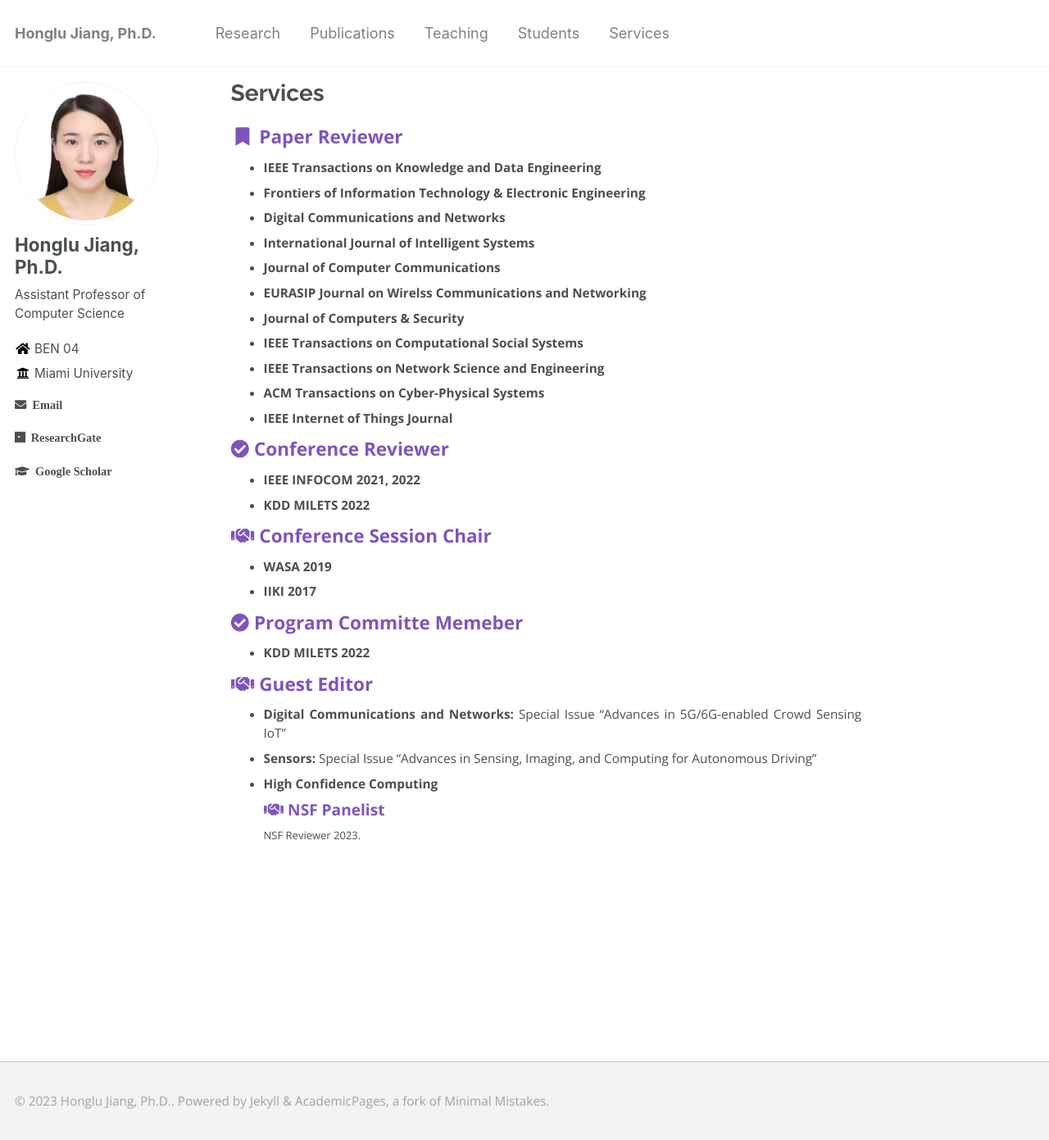
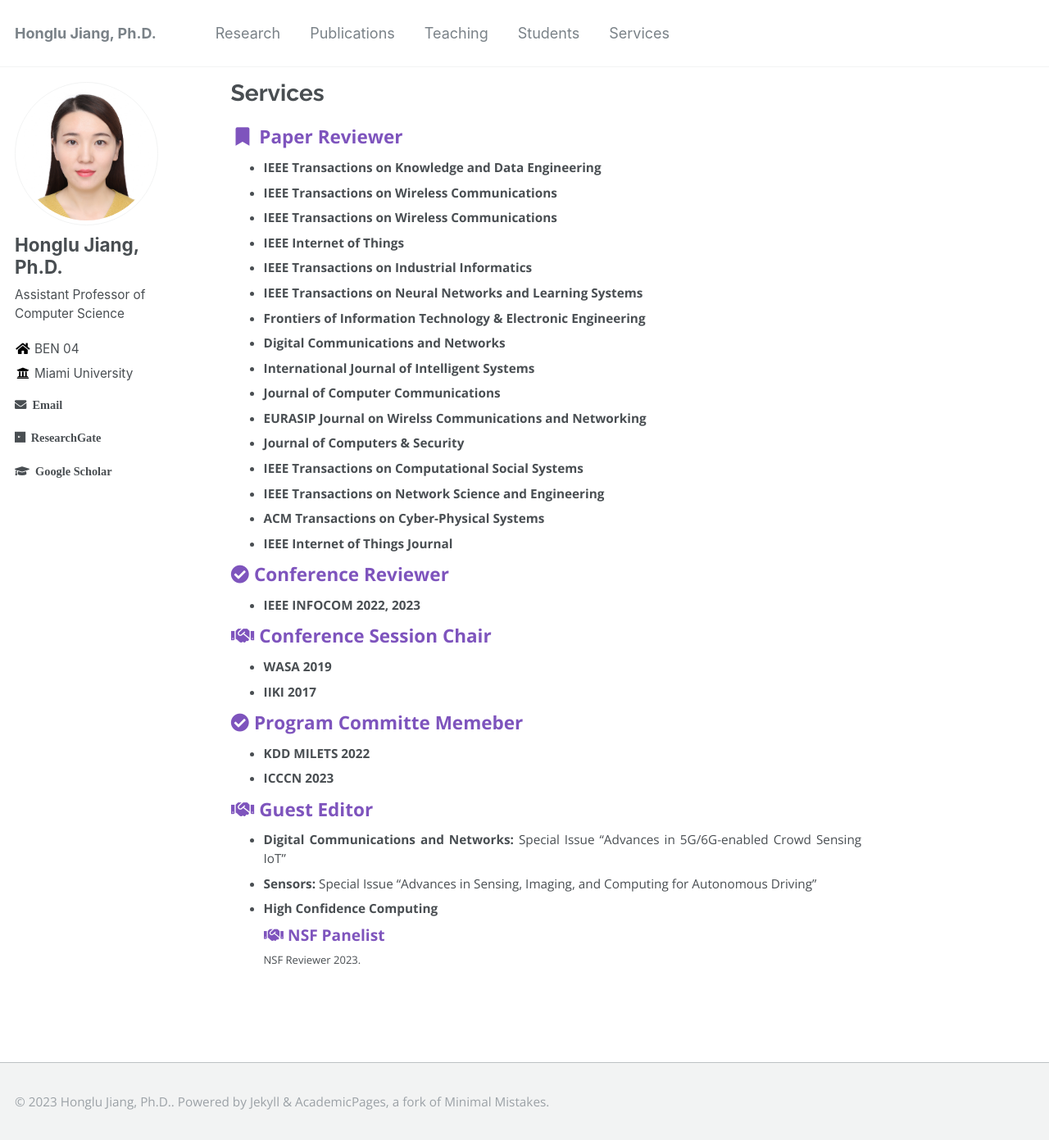
Before and after one commit to hljiang0720/hljiang.github.io, a Jekyll site: the page built from _pages/professional.md, in a window 1280 px wide and 1391 px high. Shown: the whole window at 82% size. Built offline with Jekyll 4.4.1, drawn with Linux system fonts in a browser that asks for light colours.

Commit message:
Update professional.md

```diff
--- a/_pages/professional.md
+++ b/_pages/professional.md
@@ -8,6 +8,11 @@ author_profile: true
 
 ### <i class="fa fa-fw fa-bookmark" aria-hidden="true"></i> Paper Reviewer
   * **IEEE Transactions on Knowledge and Data Engineering**
+  * **IEEE Transactions on Wireless Communications**
+  * **IEEE Transactions on Wireless Communications**
+  * **IEEE Internet of Things**
+  * **IEEE Transactions on Industrial Informatics**
+  * **IEEE Transactions on Neural Networks and Learning Systems**
   * **Frontiers of Information Technology & Electronic Engineering**
   * **Digital Communications and Networks**
   * **International Journal of Intelligent Systems**
@@ -21,8 +26,8 @@ author_profile: true
 
 
 ### <i class="fa fa-check-circle" aria-hidden="true"></i> Conference Reviewer
-  * **IEEE INFOCOM 2021, 2022**
-  * **KDD MILETS 2022**
+  * **IEEE INFOCOM 2022, 2023**
+
 
 ### <i class="fa fa-fw fa-handshake" aria-hidden="true"></i> Conference Session Chair
   * **WASA 2019**
@@ -31,6 +36,7 @@ author_profile: true
 ### <i class="fa fa-check-circle" aria-hidden="true"></i> Program Committe Memeber
 
   * **KDD MILETS 2022**
+  * **ICCCN 2023**
 
 ### <i class="fa fa-fw fa-handshake" aria-hidden="true"></i> Guest Editor
 
```
